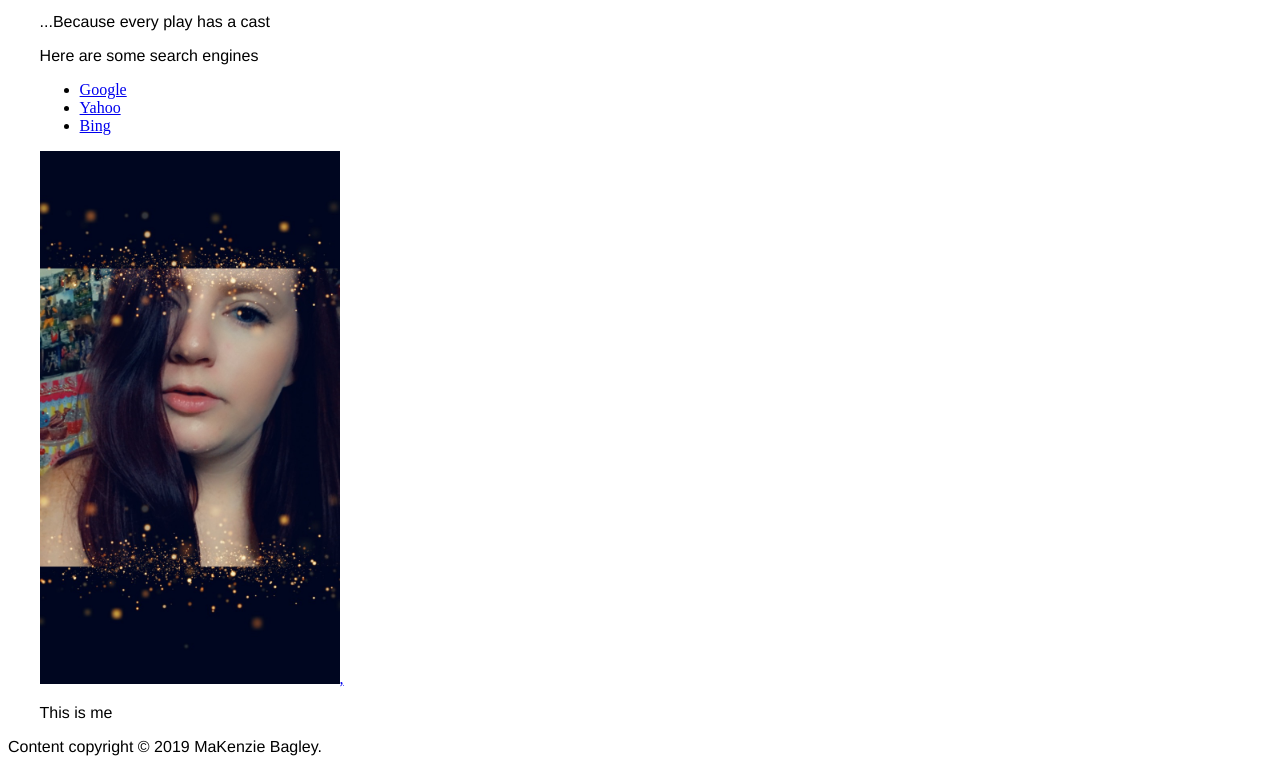
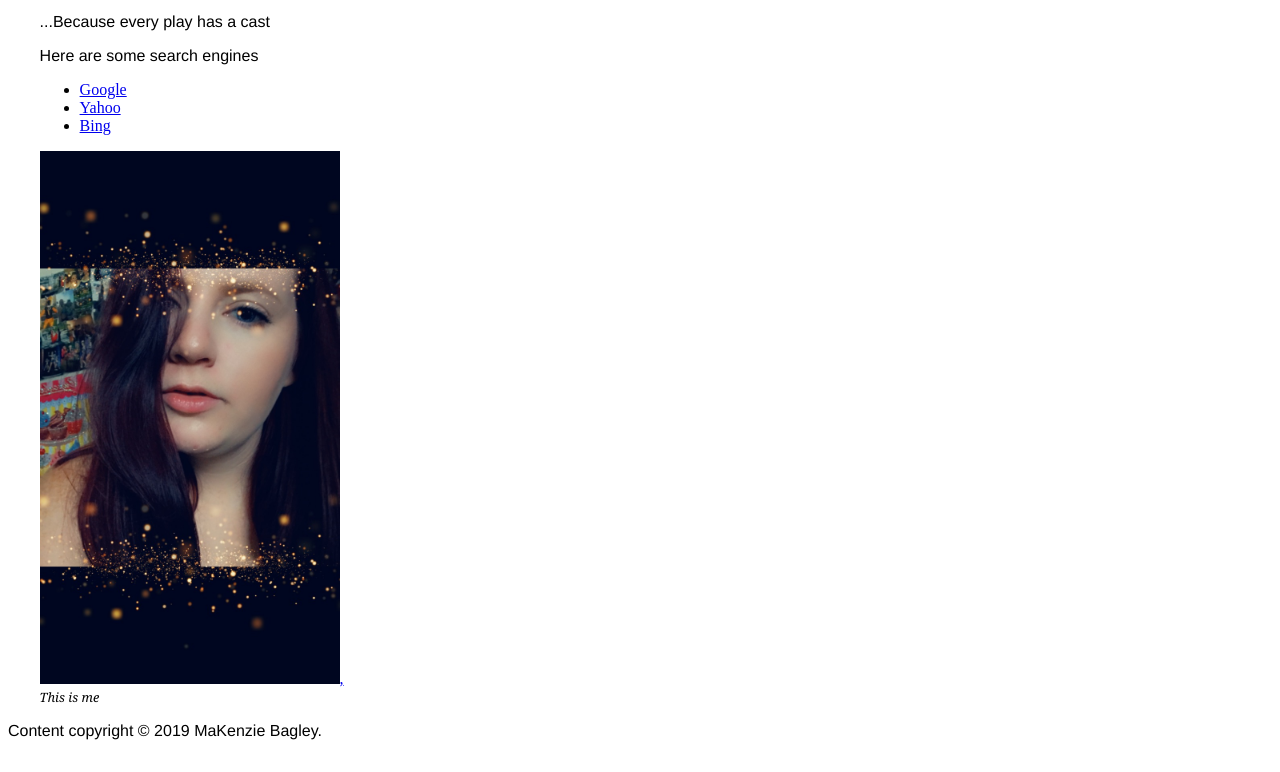
Before and after one commit to j4502-fs19/makenzie-bagley, a plain HTML site: page index.html in a window 1280 px wide. Shown: the part 204-976 px from the top of the page. Drawn offline with Linux system fonts and the light colour scheme.

Commit message:
Added caption formating

```diff
--- a/style.css
+++ b/style.css
@@ -38,3 +38,12 @@ h1 {
 #nav a:hover, #nav a:active {
     background-color: #606060;
 }
+
+.caption {
+    color: black;
+    font-family: Georgia, "Times New Roman", serif;
+    font-style: italic;
+    font-size: 0.8em;
+    margin-top: 0;
+    text-align: left;
+}
```
